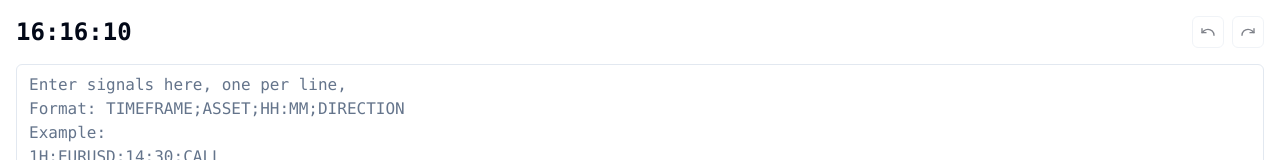
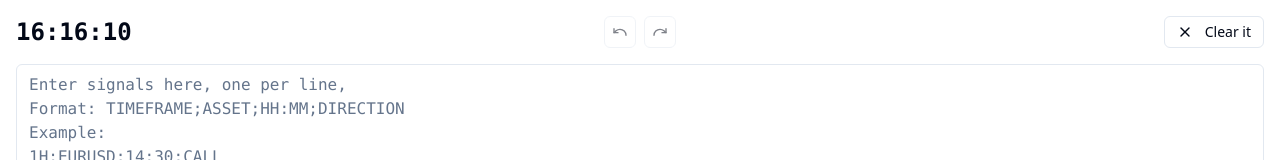
Before and after one commit to wolverinequ/signal-scribe-alert-bell-66, a React (Vite) app: page / in a window 1280 px wide. Shown: the top 160 px of the page. Built offline with nearby package versions, Linux system fonts and the light colour scheme.

Commit message:
Align undo/redo buttons, add clear button
Aligns undo/redo buttons to the middle and adds a "Clear it" button to the top right of the signal input area, which clears the text.

```diff
--- a/src/components/SignalInput.tsx
+++ b/src/components/SignalInput.tsx
@@ -2,7 +2,7 @@
 import React, { useState, useEffect } from 'react';
 import { Textarea } from '@/components/ui/textarea';
 import { Button } from '@/components/ui/button';
-import { Undo, Redo } from 'lucide-react';
+import { Undo, Redo, X } from 'lucide-react';
 
 interface SignalInputProps {
   signalsText: string;
@@ -11,9 +11,10 @@ interface SignalInputProps {
   onRedo: () => void;
   canUndo: boolean;
   canRedo: boolean;
+  onClear: () => void;
 }
 
-const SignalInput = ({ signalsText, onSignalsTextChange, onUndo, onRedo, canUndo, canRedo }: SignalInputProps) => {
+const SignalInput = ({ signalsText, onSignalsTextChange, onUndo, onRedo, canUndo, canRedo, onClear }: SignalInputProps) => {
   const [currentTime, setCurrentTime] = useState(new Date());
 
   useEffect(() => {
@@ -36,11 +37,11 @@ const SignalInput = ({ signalsText, onSignalsTextChange, onUndo, onRedo, canUndo
   return (
     <div className="flex-1 p-4 pb-2">
       <div className="mb-4">
-        <div className="flex items-center justify-between">
+        <div className="grid grid-cols-3 items-center">
           <div className="text-left">
             <span className="text-2xl font-bold font-mono">{formatTime(currentTime)}</span>
           </div>
-          <div className="flex gap-2">
+          <div className="flex gap-2 justify-center">
             <Button
               variant="outline"
               size="sm"
@@ -60,6 +61,17 @@ const SignalInput = ({ signalsText, onSignalsTextChange, onUndo, onRedo, canUndo
               <Redo className="h-4 w-4" />
             </Button>
           </div>
+          <div className="text-right">
+            <Button
+              variant="outline"
+              size="sm"
+              onClick={onClear}
+              className="h-8 px-3"
+            >
+              <X className="h-4 w-4 mr-1" />
+              Clear it
+            </Button>
+          </div>
         </div>
       </div>
 
--- a/src/hooks/useSignalState.ts
+++ b/src/hooks/useSignalState.ts
@@ -152,6 +152,12 @@ export const useSignalState = () => {
   const canUndo = textHistory.length > 0 && (historyIndex > 0 || historyIndex === -1);
   const canRedo = historyIndex !== -1 && historyIndex < textHistory.length - 1;
 
+  // Clear functionality
+  const handleClear = () => {
+    setSignalsText('');
+    setHistoryIndex(-1);
+  };
+
   return {
     signalsText,
     setSignalsText,
@@ -167,6 +173,7 @@ export const useSignalState = () => {
     handleUndo,
     handleRedo,
     canUndo,
-    canRedo
+    canRedo,
+    handleClear
   };
 };
--- a/src/hooks/useSignalTracker.ts
+++ b/src/hooks/useSignalTracker.ts
@@ -29,7 +29,8 @@ export const useSignalTracker = () => {
     handleUndo,
     handleRedo,
     canUndo,
-    canRedo
+    canRedo,
+    handleClear
   } = useSignalState();
 
   const { triggerRingtoneSelection, clearCustomRingtone } = useAudioManager(setCustomRingtone);
@@ -110,6 +111,7 @@ export const useSignalTracker = () => {
     handleUndo,
     handleRedo,
     canUndo,
-    canRedo
+    canRedo,
+    handleClear
   };
 };
--- a/src/pages/Index.tsx
+++ b/src/pages/Index.tsx
@@ -26,7 +26,8 @@ const Index = () => {
     handleUndo,
     handleRedo,
     canUndo,
-    canRedo
+    canRedo,
+    handleClear
   } = useSignalTracker();
 
   return (
@@ -38,6 +39,7 @@ const Index = () => {
         onRedo={handleRedo}
         canUndo={canUndo}
         canRedo={canRedo}
+        onClear={handleClear}
       />
 
       <ControlPanel
```
